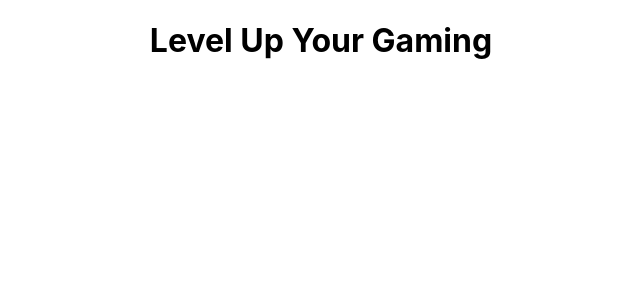
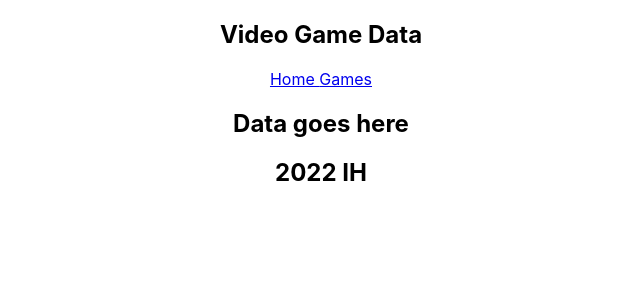
Before and after one commit to imdadhossain1/videoGameData, a React (Create React App) app in the folder video-game-data/: page /Games in a window 1280 px wide. Shown: the top 300 px of the page, without its empty margins (319-959 px from the left). Built offline with nearby package versions, Linux system fonts and the light colour scheme; no server answers.

Commit message:
Axios call working

```diff
--- a/video-game-data/public/index.html
+++ b/video-game-data/public/index.html
@@ -14,7 +14,7 @@
       manifest.json provides metadata used when your web app is installed on a
       user's mobile device or desktop. See https://developers.google.com/web/fundamentals/web-app-manifest/
     -->
-    <link rel="manifest" href="%PUBLIC_URL%/manifest.json" />
+
     <!--
       Notice the use of %PUBLIC_URL% in the tags above.
       It will be replaced with the URL of the `public` folder during the build.
--- a/video-game-data/src/App.js
+++ b/video-game-data/src/App.js
@@ -1,11 +1,25 @@
-
+import Header from './components/Header';
+import Main from './components/Main';
+import Footer from './components/Footer';
 import './App.css';
 
 function App() {
   return (
     <div className="App">
-      <h1> Level Up Your Gaming </h1>
+    <div>
+      <Header />
     </div>
+
+    <div>
+      <Main />
+    </div>
+
+    <div>
+      <Footer />
+    </div>
+
+    </div>
+
   );
 }
 
--- a/video-game-data/src/components/Games.jsx
+++ b/video-game-data/src/components/Games.jsx
@@ -0,0 +1,45 @@
+import { useState, useEffect } from 'react'
+import axios from 'axios'
+
+export default function Games () {
+
+    // We need to create a state for our data
+    const [Games, setGames] = useState({})
+
+
+    // We need to call an axios function
+
+    useEffect(() => {
+    const getData = async () => {
+    const response = await axios.get("https://api.rawg.io/api/games?key=19ea189648d04ef2adc585d18f2103c3")
+    console.log(response.data)
+
+    }
+
+    getData()
+
+}, [])
+
+
+    // We need to set state of our data
+
+
+    // We need to see the data
+
+    console.log(Games)
+    // Lets also make a guard operator so if data takes a few seconds out site doesn't break
+    if (!Games) {
+        return <h2> Loading please wait </h2>
+    }
+    else {
+
+
+
+    return (
+        <div>
+            <h2> Data goes here</h2>
+        </div>
+    )
+}
+
+}
--- a/video-game-data/src/components/Header.jsx
+++ b/video-game-data/src/components/Header.jsx
@@ -1,5 +1,10 @@
+import Nav from "./Nav"
+
 export default function Header () {
+    return (
     <div>
         <h2>Video Game Data</h2>
+        <Nav />
     </div>
+    )
 }
--- a/video-game-data/src/components/Main.jsx
+++ b/video-game-data/src/components/Main.jsx
@@ -0,0 +1,18 @@
+import  { Route, Routes } from 'react-router-dom'
+import Home from './Home'
+import Games from './Games'
+
+export default function Main () {
+    return (
+        <div>
+            <Routes>
+            <Route path='/' element={<Home/>}/>
+            <Route path='/Games' element={<Games/>}/>
+
+
+
+
+            </Routes>
+        </div>
+    )
+}
--- a/video-game-data/src/components/Nav.jsx
+++ b/video-game-data/src/components/Nav.jsx
@@ -0,0 +1,12 @@
+import { Link } from 'react-router-dom'
+
+export default function Nav () {
+    return (
+        <div>
+            <Link to = "/"> Home </Link>
+            <Link to = "/Games"> Games </Link>
+
+
+        </div>
+    )
+}
```
